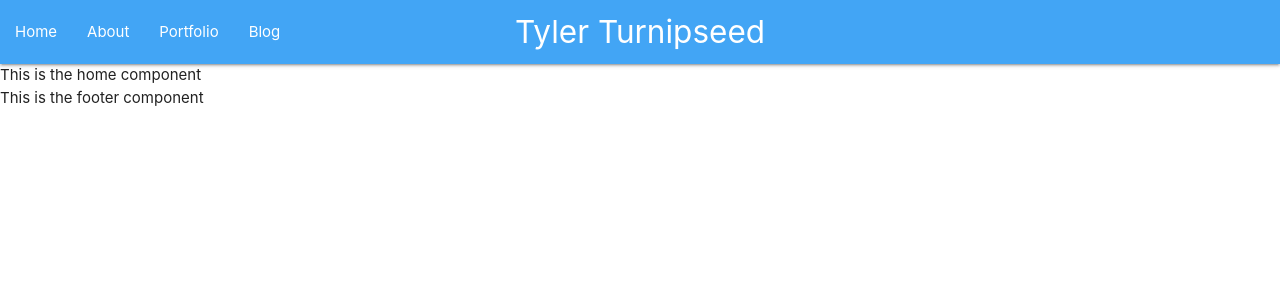
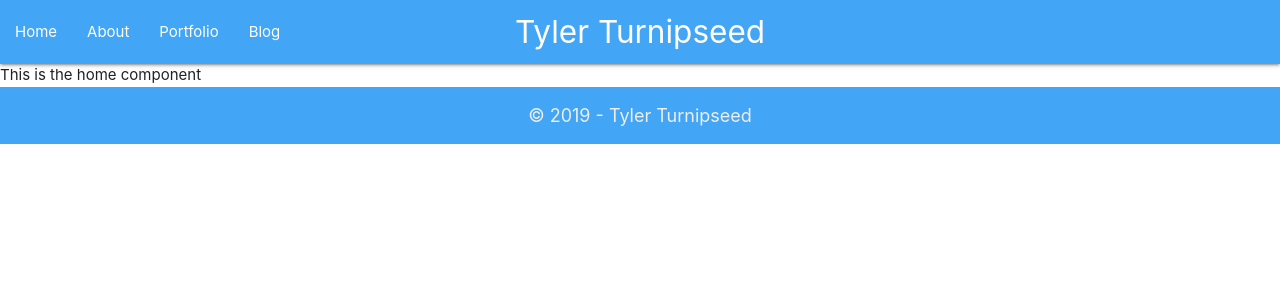
Before and after one commit to techturnip/react-redux-portfolio, a React (Create React App) app: page / in a window 1280 px wide. Shown: the top 300 px of the page. Built offline with nearby package versions, Linux system fonts and the light colour scheme.

Commit message:
created actions file structure to split actions into different action files going forward, build out the Footer component with styling and copyright information

```diff
--- /dev/null
+++ b/src/actions/index.js
@@ -0,0 +1,2 @@
+export * from './blogActions'
+export * from './portfolioActions'
--- a/src/components/Footer/Footer.js
+++ b/src/components/Footer/Footer.js
@@ -1,10 +1,14 @@
 import React from 'react'
 
 const Footer = () => {
+  const date = new Date()
+
   return (
-    <div>
-      <div>This is the footer component</div>
-    </div>
+    <footer className="footer blue lighten-1">
+      <p className="grey-text text-lighten-3 copyright">
+        &copy; {date.getFullYear()} - Tyler Turnipseed
+      </p>
+    </footer>
   )
 }
 
--- a/src/components/Footer/_Footer.scss
+++ b/src/components/Footer/_Footer.scss
@@ -0,0 +1,9 @@
+.footer {
+  padding: 1rem;
+  text-align: center;
+
+  .copyright {
+    font-size: 1.2rem;
+    margin: 0;
+  }
+}
--- a/src/components/Header/Header.js
+++ b/src/components/Header/Header.js
@@ -3,6 +3,7 @@ import { Navbar, NavItem } from 'react-materialize'
 
 const Header = () => {
   return (
+    <header className="header">
       <Navbar
         className="blue lighten-1"
         brand={<span>Tyler Turnipseed</span>}
@@ -14,6 +15,7 @@ const Header = () => {
         <NavItem>Portfolio</NavItem>
         <NavItem>Blog</NavItem>
       </Navbar>
+    </header>
   )
 }
 
--- a/src/index.scss
+++ b/src/index.scss
@@ -2,4 +2,4 @@
 @import './scss/mixins';
 @import './components/Header/Header';
 @import './components/Home/Home';
-@import './components//Footer/Footer';
+@import './components/Footer/Footer';
```
Also changed, not shown: src/actions/blogActions.js (added), src/actions/portfolioActions.js (added), src/actions/types.js (added). Lines whose indentation alone changed are shown as unchanged.
